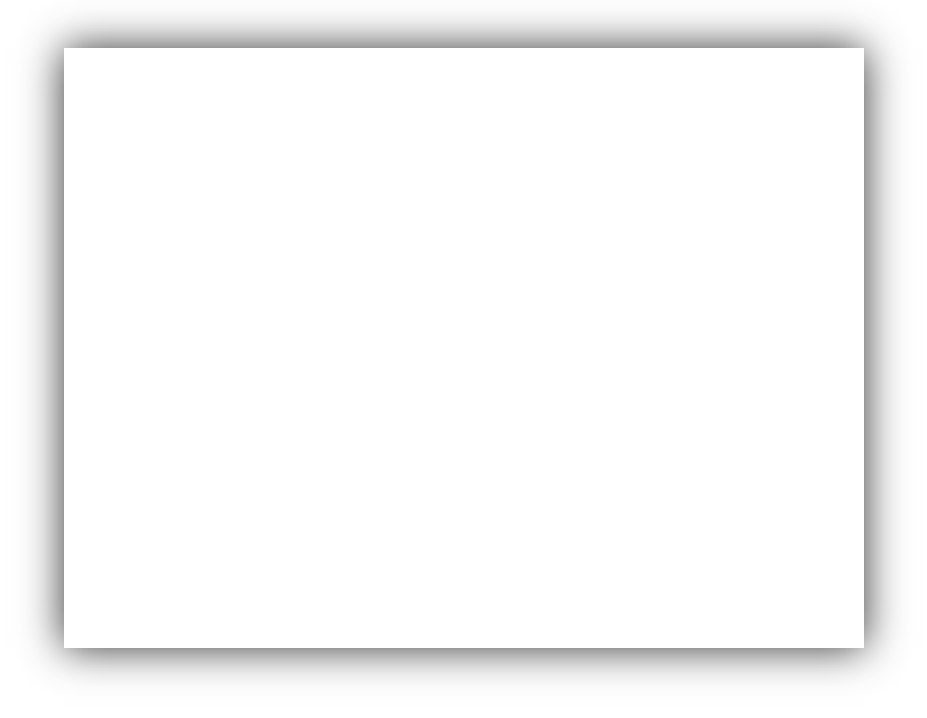
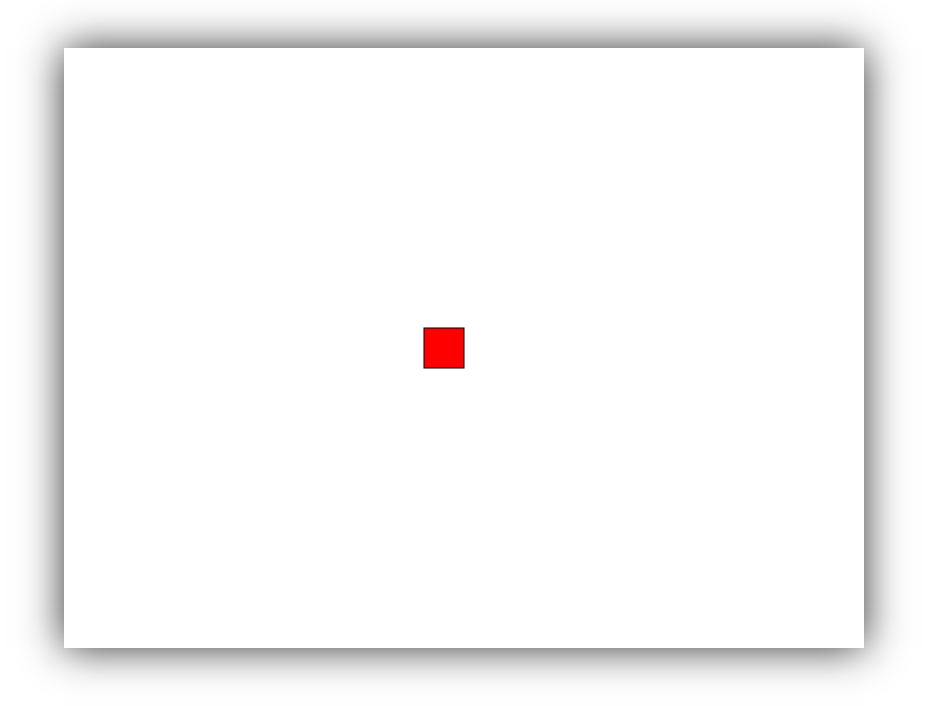
Before and after one commit to lijiayin0420/Canvas, a website: page snake.html in a window 1280 px wide. Shown: the whole page, without its empty margins (176-1103 px from the left). Drawn offline with Linux system fonts and the light colour scheme.

Commit message:
贪吃蛇—蛇头

```diff
--- a/snake.html
+++ b/snake.html
@@ -46,6 +46,30 @@
            *     5.1 碰撞检测
            *     5.2 Game Over
            */
+
+          function Rect(x, y, width, height, color) {
+            this.x = x
+            this.y = y
+            this.width = width
+            this.height = height
+            this.color = color
+          }
+
+          Rect.prototype.draw = function () {
+            ctx.beginPath()
+            ctx.fillStyle = this.color
+            ctx.fillRect(this.x, this.y, this.width, this.height)
+            ctx.strokeRect(this.x, this.y, this.width, this.height)
+          }
+
+          var rect = new Rect(
+            canvas.width / 2 - 40,
+            canvas.height / 2 - 40 / 2,
+            40,
+            40,
+            'red',
+          )
+          rect.draw()
         }
       }
     </script>
```
Lines whose indentation alone changed are shown as unchanged.
